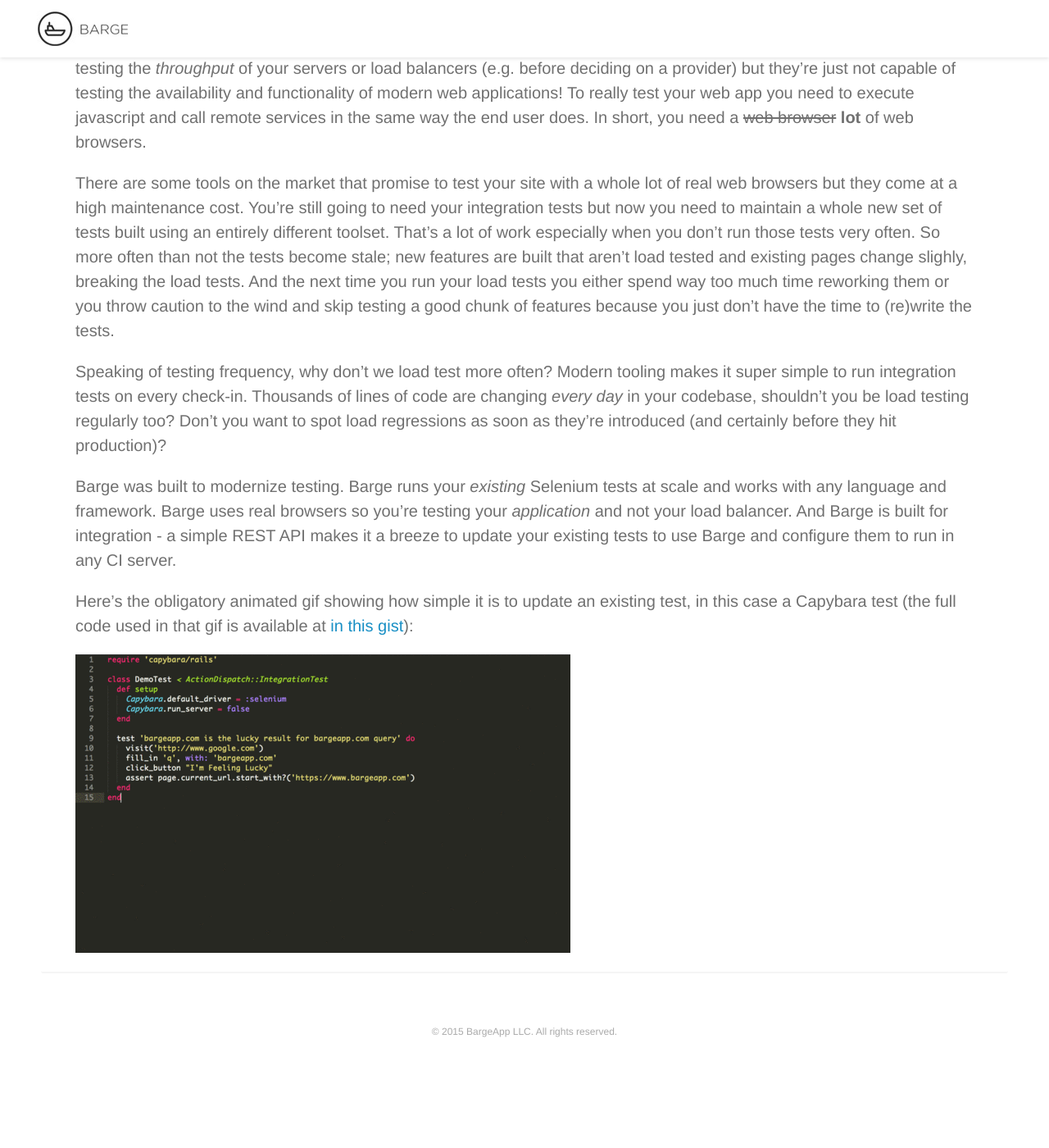
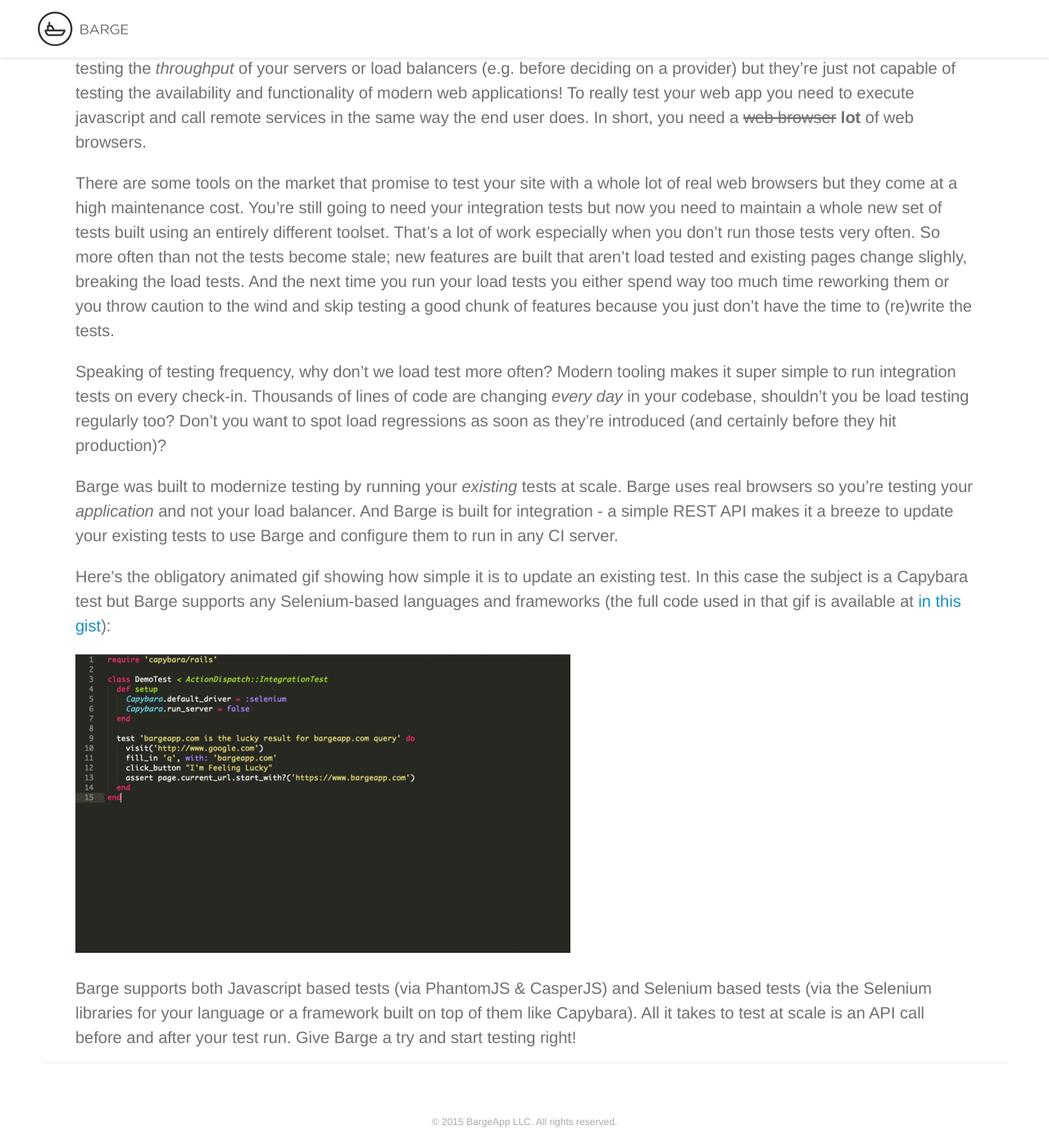
Before and after one commit to bargeapp/bargeapp.github.io, a Jekyll site: the page built from _posts/2015-02-08-load-testing-is-broken.md, in a window 1280 px wide and 1400 px high, scrolled down 359 px. Shown: the whole window at 82% size. Built offline with Jekyll 4.4.1, drawn with Linux system fonts in a browser that asks for light colours; nearby versions of some CDN libraries; some web fonts are replaced; comment, search, counter and statistics services are not loaded; before the commit the page ends 1649 px from its top, so only the background shows below that.

Commit message:
some more of a pitch around barge in load testing is broken

```diff
--- a/_posts/2015-02-08-load-testing-is-broken.md
+++ b/_posts/2015-02-08-load-testing-is-broken.md
@@ -14,8 +14,10 @@
 
 Speaking of testing frequency, why don't we load test more often? Modern tooling makes it super simple to run integration tests on every check-in. Thousands of lines of code are changing *every day* in your codebase, shouldn't you be load testing regularly too? Don't you want to spot load regressions as soon as they're introduced (and certainly before they hit production)?
 
-Barge was built to modernize testing. Barge runs your *existing* Selenium tests at scale and works with any language and framework. Barge uses real browsers so you're testing your *application* and not your load balancer. And Barge is built for integration - a simple REST API makes it a breeze to update your existing tests to use Barge and configure them to run in any CI server.
+Barge was built to modernize testing by running your *existing* tests at scale. Barge uses real browsers so you're testing your *application* and not your load balancer. And Barge is built for integration - a simple REST API makes it a breeze to update your existing tests to use Barge and configure them to run in any CI server.
 
-Here's the obligatory animated gif showing how simple it is to update an existing test, in this case a Capybara test (the full code used in that gif is available at [in this gist](https://gist.github.com/hackerhasid/1cb5949d1055a1fed3db)):
+Here's the obligatory animated gif showing how simple it is to update an existing test. In this case the subject is a Capybara test but Barge supports any Selenium-based languages and frameworks (the full code used in that gif is available at [in this gist](https://gist.github.com/hackerhasid/1cb5949d1055a1fed3db)):
 
 ![This is not a kitten, sorry](/assets/update_capybara_for_barge.gif)
+
+Barge supports both Javascript based tests (via PhantomJS & CasperJS) and Selenium based tests (via the Selenium libraries for your language or a framework built on top of them like Capybara). All it takes to test at scale is an API call before and after your test run. Give Barge a try and start testing right!
```
